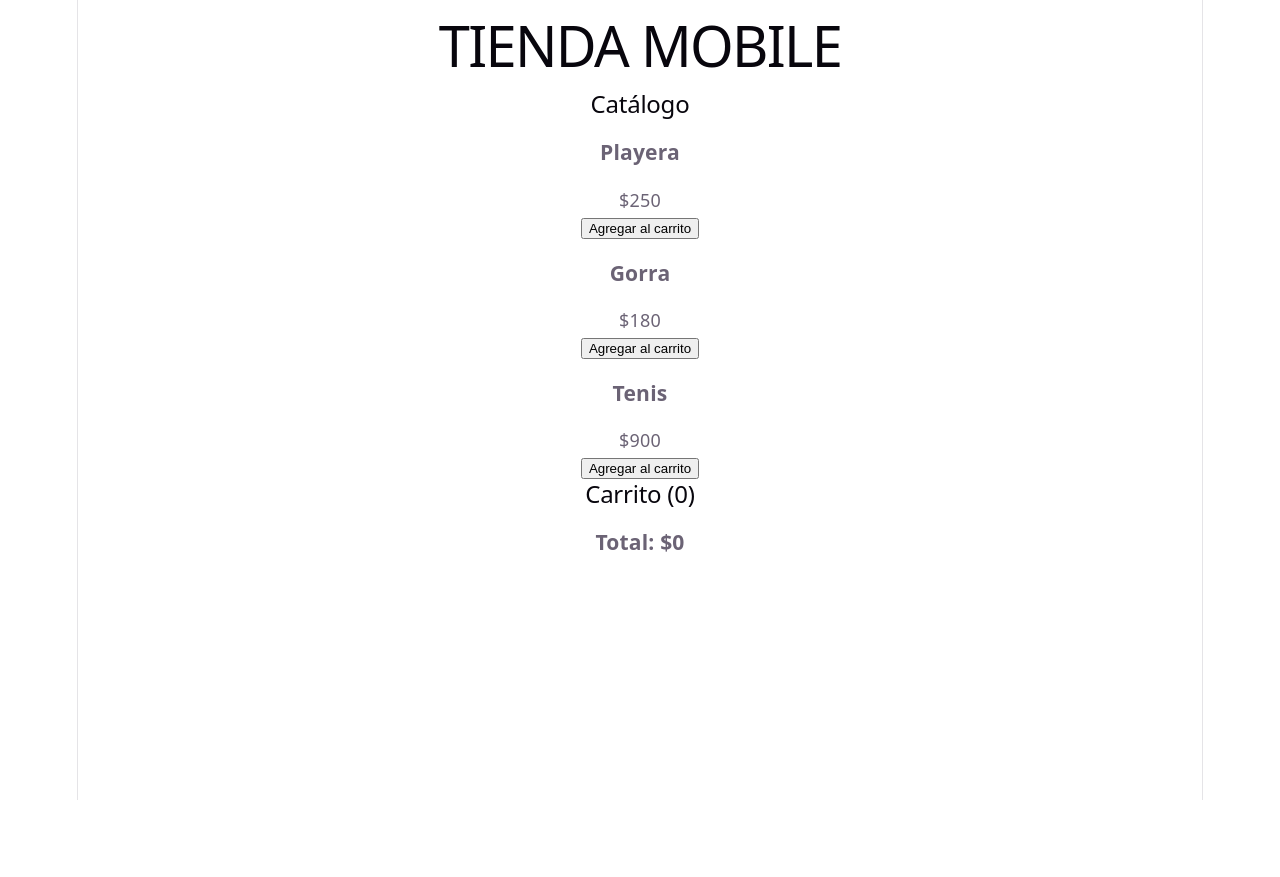
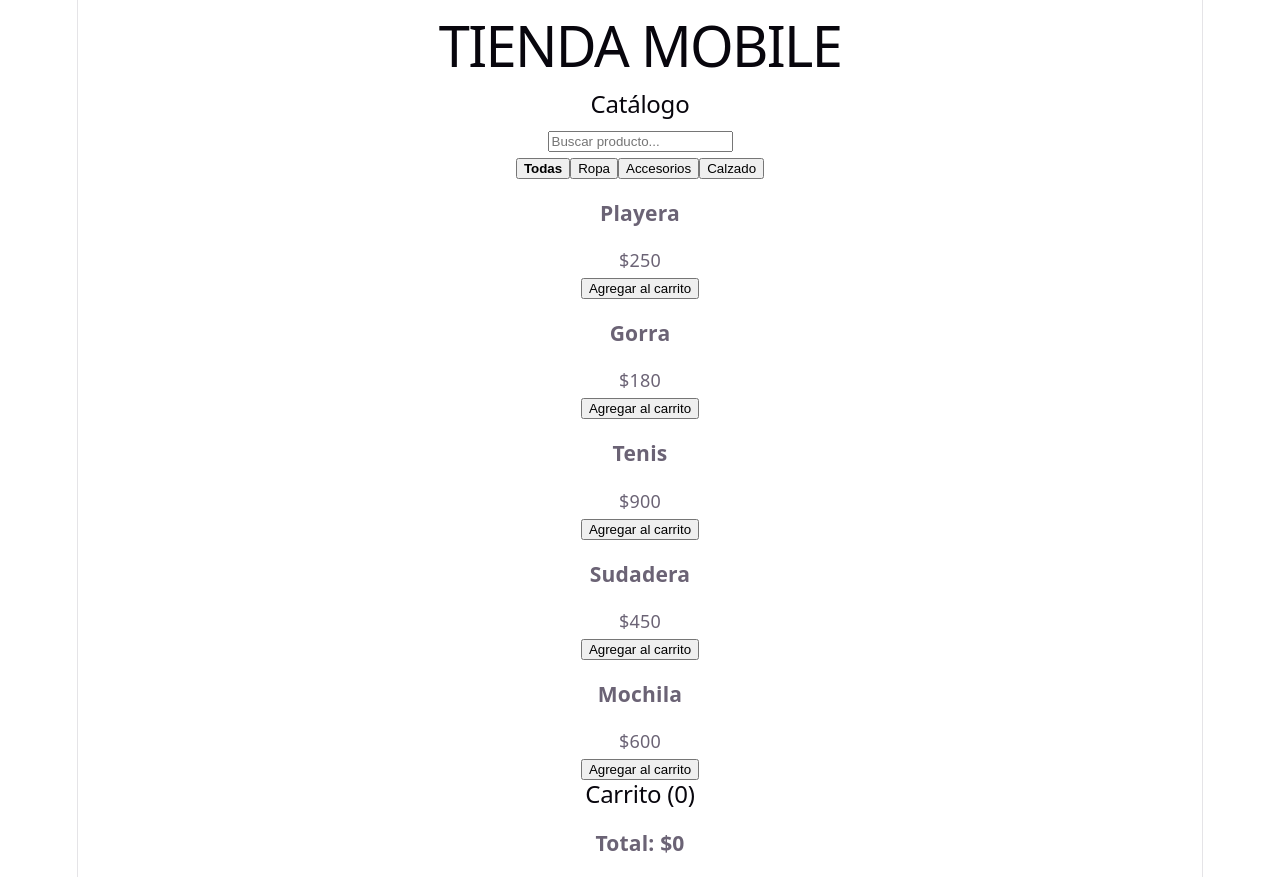
Before and after one commit to samanthacuriel0812/Tienda-mobile_1, a React (Vite) app: page / in a window 1280 px wide. Before the commit the page ends 800 px from the top, so only its background shows below. Built offline with nearby package versions, Linux system fonts and the light colour scheme.

Commit message:
botones de filtro y una búsqueda por nombre
se agregan botones de filtro y una búsqueda por nombre al codigo

```diff
--- a/src/App.jsx
+++ b/src/App.jsx
@@ -3,26 +3,56 @@ import ProductCard from "./components/ProductCard";
 import "./App.css";
 
 const productos = [
-  { id: 1, nombre: "Playera", precio: 250 },
-  { id: 2, nombre: "Gorra", precio: 180 },
-  { id: 3, nombre: "Tenis", precio: 900 },
+  { id: 1, nombre: "Playera", precio: 250, categoria: "Ropa" },
+  { id: 2, nombre: "Gorra", precio: 180, categoria: "Accesorios" },
+  { id: 3, nombre: "Tenis", precio: 900, categoria: "Calzado" },
+  { id: 4, nombre: "Sudadera", precio: 450, categoria: "Ropa" },
+  { id: 5, nombre: "Mochila", precio: 600, categoria: "Accesorios" },
 ];
+
+const categorias = ["Todas", "Ropa", "Accesorios", "Calzado"];
 
 export default function App() {
   const [carrito, setCarrito] = useState([]);
+  const [categoria, setCategoria] = useState("Todas");
+  const [busqueda, setBusqueda] = useState("");
 
   const agregar = (p) => setCarrito([...carrito, p]);
   const quitar = (indice) => setCarrito(carrito.filter((_, i) => i !== indice));
   const total = carrito.reduce((suma, p) => suma + p.precio, 0);
+
+  const visibles = productos.filter(
+    (p) =>
+      (categoria === "Todas" || p.categoria === categoria) &&
+      p.nombre.toLowerCase().includes(busqueda.toLowerCase())
+  );
 
   return (
     <div>
       <h1>TIENDA MOBILE</h1>
 
       <h2>Catálogo</h2>
-      {productos.map((p) => (
+      <input
+        placeholder="Buscar producto..."
+        value={busqueda}
+        onChange={(e) => setBusqueda(e.target.value)}
+      />
+      <div>
+        {categorias.map((c) => (
+          <button
+            key={c}
+            onClick={() => setCategoria(c)}
+            style={{ fontWeight: c === categoria ? "bold" : "normal" }}
+          >
+            {c}
+          </button>
+        ))}
+      </div>
+
+      {visibles.map((p) => (
         <ProductCard key={p.id} producto={p} onAgregar={agregar} />
       ))}
+      {visibles.length === 0 && <p>No hay productos con ese filtro.</p>}
 
       <h2>Carrito ({carrito.length})</h2>
       {carrito.map((p, i) => (
```
